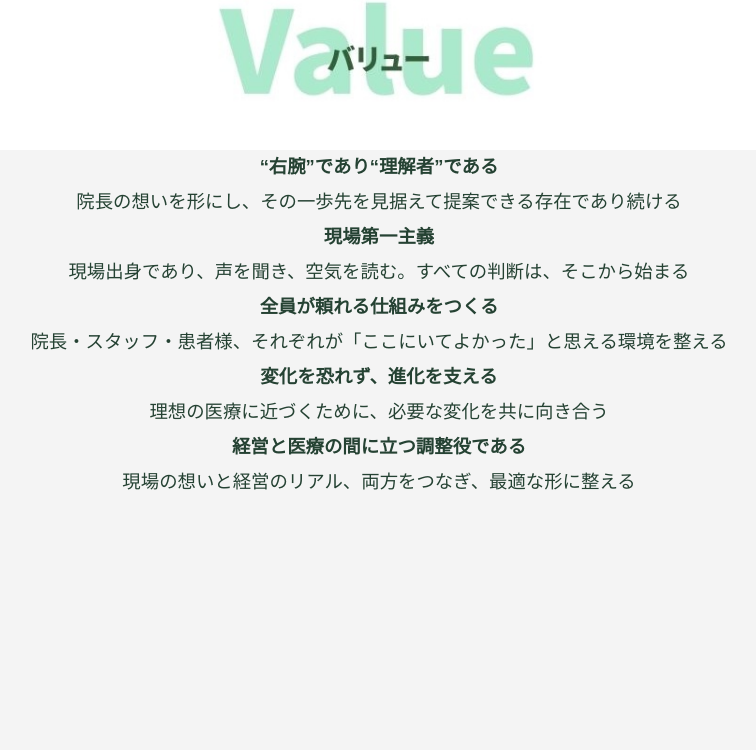
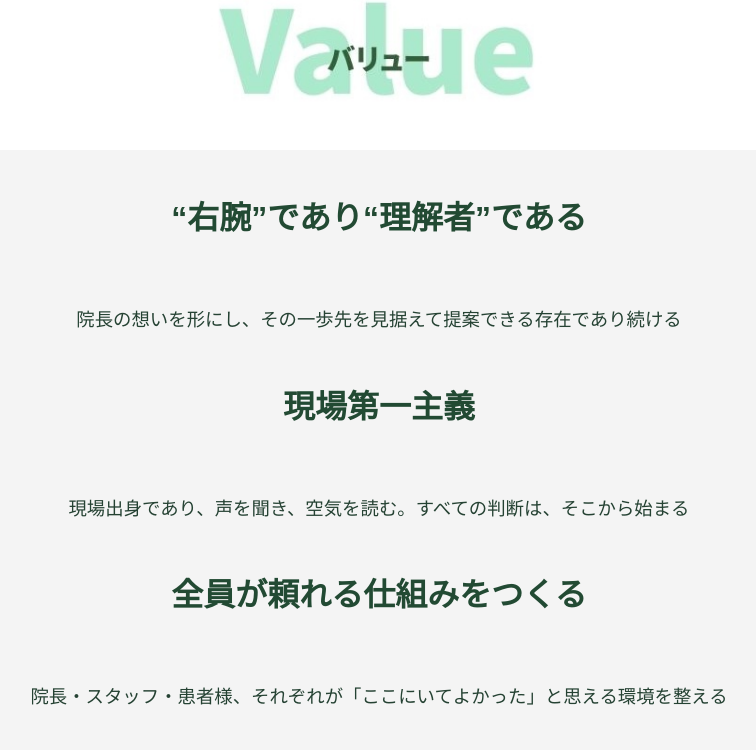
Before and after one commit to ctm-matsuzaki/ctm-matsuzaki.github.io, a plain HTML site: page company.html in a window 1280 px wide. Shown: the part 2052-2802 px from the top of the page, without its empty margins (261-1017 px from the left). Before the commit the page ends 2552 px from the top, so only its background shows below. Drawn offline with Linux system fonts and the light colour scheme.

Commit message:
Update style.css

```diff
--- a/style.css
+++ b/style.css
@@ -540,12 +540,12 @@ html, body { margin: 0; padding: 0; }
   margin: 0.4em 0 0;   /* ← strong との間隔を少し狭める */
 }
 
-.values-list li strong {
+.values-list strong {
   display: block;
   color: var(--ctm-green-ink);
   font-weight: 800;
-  font-size: clamp(1.6rem, 3vw, 2rem); /* 他セクションの見出しと同等に統一 */
-  margin: 1.2em 0 0.6em 0;             /* 上に1行分のスペースを確保（見出し前） */
+  font-size: clamp(1.6rem, 3vw, 2rem);
+  margin: 1.2em 0 0.6em 0;
 }
 
 /* 最後の項目の下だけ余白を消す（締まり良く） */
```
